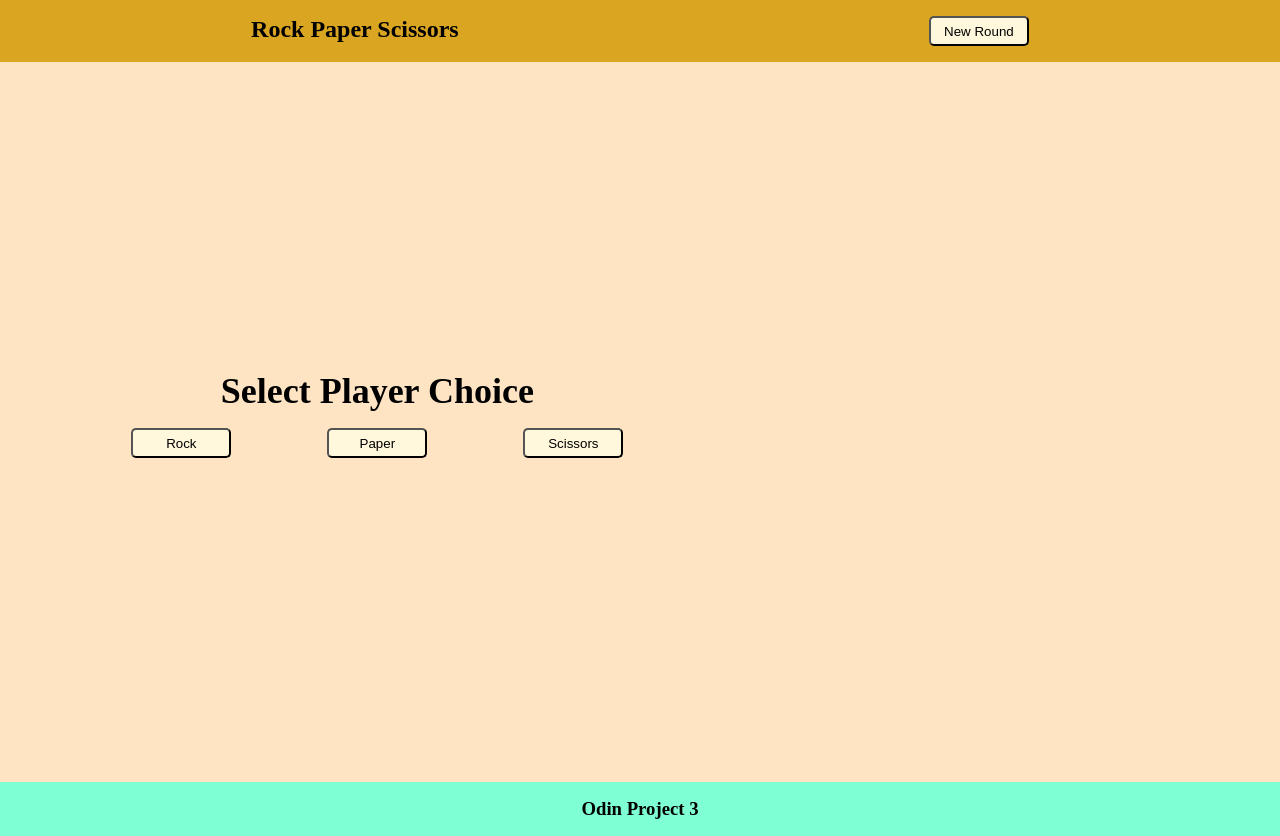
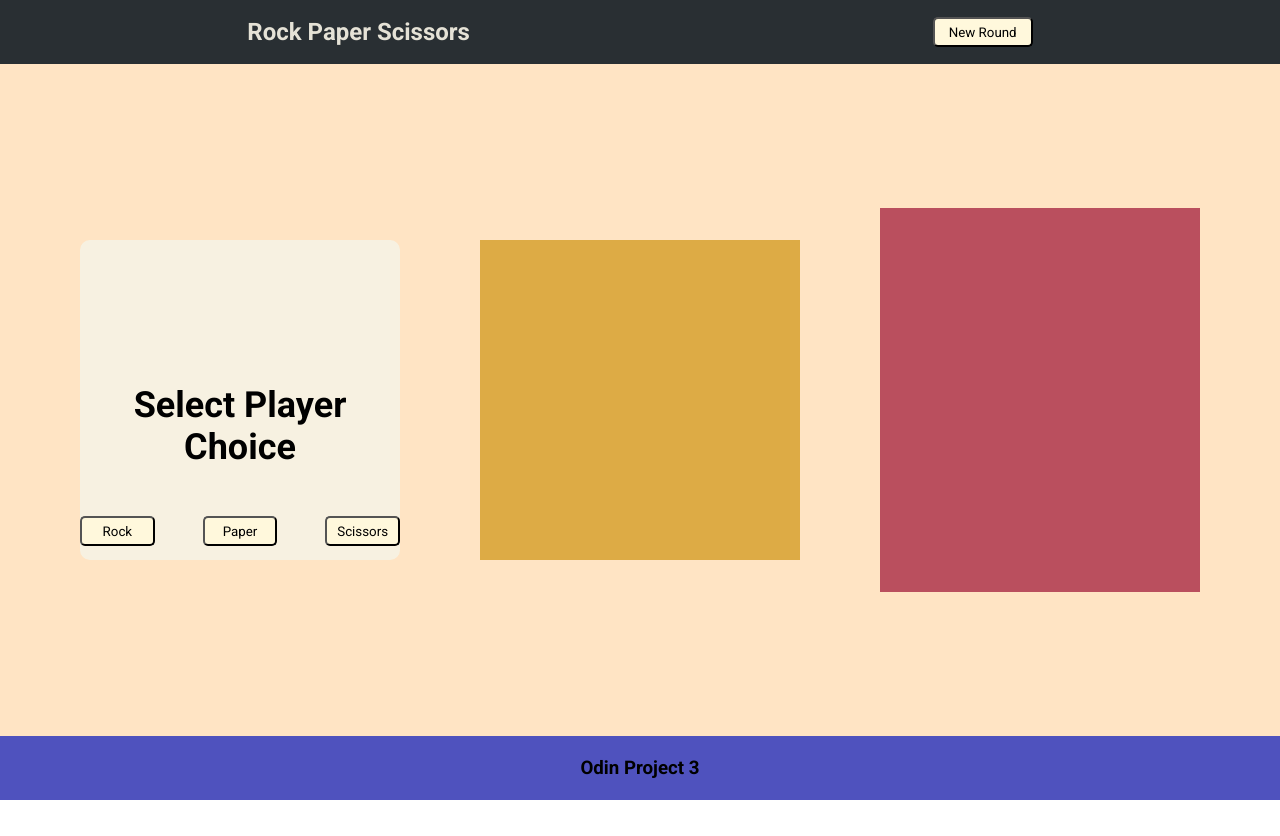
Before and after one commit to EdWorkhub/2-rps, a plain HTML site: page index.html in a window 1280 px wide. After the commit the page ends 800 px from the top, so only its background shows below. Drawn offline with Linux system fonts and the light colour scheme.

Commit message:
june 4th midnight 1st draft done

```diff
--- a/index.html
+++ b/index.html
@@ -5,6 +5,9 @@
     <meta name="viewport" content="width=device-width, initial-scale=1.0">
     <title>Rock Paper Scissors - Odin Project 2</title>
     <link rel="stylesheet" href="./styles.css">
+    <link rel="preconnect" href="https://fonts.googleapis.com">
+    <link rel="preconnect" href="https://fonts.gstatic.com" crossorigin>
+    <link href="https://fonts.googleapis.com/css2?family=Roboto:ital,wght@0,100..900;1,100..900&display=swap" rel="stylesheet">
 </head>
 <body>
 
--- a/styles.css
+++ b/styles.css
@@ -4,30 +4,29 @@
     margin: 0;
     padding: 0;
     box-sizing: border-box;
+    font-family: 'Roboto', sans-serif;
 }
 
 .container {
     display: flex;
     flex-direction: column;
-
 }
 
-body {
-
-
-}
 
 /* || HEADER */
 
 .header-bar {
     display: flex;
     justify-content: space-around;
+    align-items: center;
+    height: 8vh;
     padding: 1rem 1rem 1rem 1rem;
-    background-color: goldenrod;
+    background-color: #292f33;
 }
 
 .header-h1 {
     font-weight: bold;
+    color: #e5e2d6;
 }
 
 #header-reload {
@@ -42,9 +41,9 @@ body {
 
 .game-container {
     display: flex;
-    justify-content: space-around;
+    justify-content:space-evenly;
     align-items: center;
-    height: 90vh;
+    height: 84vh;
     background-color: bisque;
     padding: 1rem 0rem 1rem 0rem;
     text-align: center;
@@ -55,11 +54,19 @@ body {
 
 }
 
+.game-selection-container {
+    width: 25vw;
+    height: 40vh;
+    padding: 9rem 0rem 9rem 0rem;
+    background-color: rgba(240, 255, 255, 0.5);
+    border-radius: 10px;
+}
+
 .game-button-container {
     display: flex;
     justify-content: center;
-    gap: 6rem;
-    padding: 1rem 0rem 1rem 0rem;
+    gap: 3rem;
+    padding: 3rem 0rem 0rem 0rem;
 }
 
 .game-select {
@@ -72,22 +79,35 @@ body {
 
 /* || ROUND-RESULTS */
 
+.results-round-header {
+    font-size: 1rem;
+}
+
 .round-results-container {
-    background-color: coral;
+    background-color: #ddab45;
+    width: 25vw;
+    height: 40vh;
+    padding: 9rem 0rem 9rem 0rem;
 }
 
 /* || GAME-RESULTS */
 
 .game-results-container {
-    background-color: cornflowerblue;
+    background-color: #ba4f5e;
+    height: 40vh;
+    width: 25vw;
+    padding: 12rem 0rem 12rem 0rem;
 }
 
 /* || FOOTER */
 
 .footer-bar {
+    display: flex;
+    align-items: center;
+    justify-content: center;
+    height: 8vh;
     text-align: center;
-    background-color: aquamarine;
-    padding: 1rem 0rem 1rem 0rem;
+    background-color: #4f52be;
 }
 
 .footer-text {
```
Also changed, not shown: main.js (+0 -12 lines).
